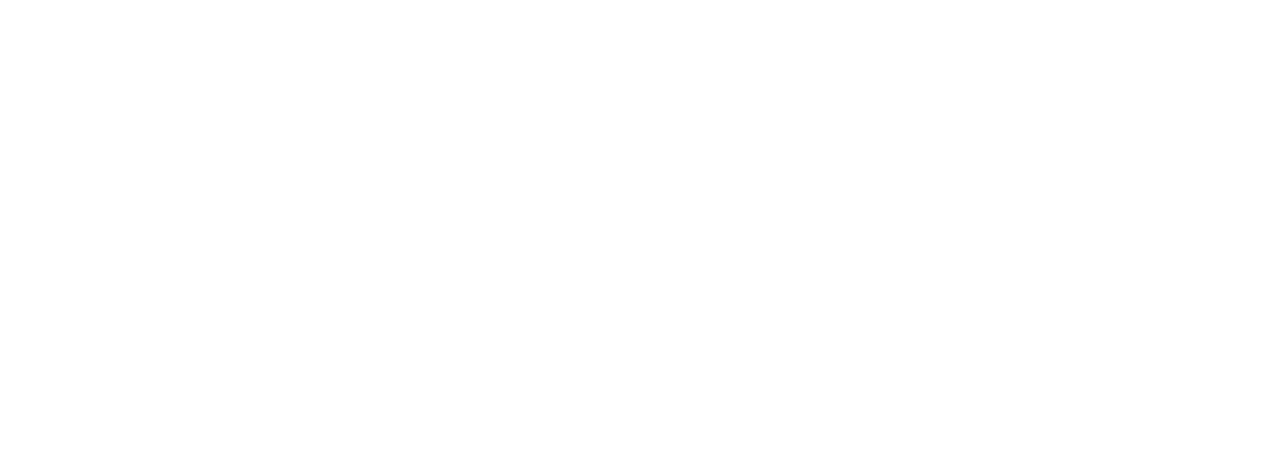
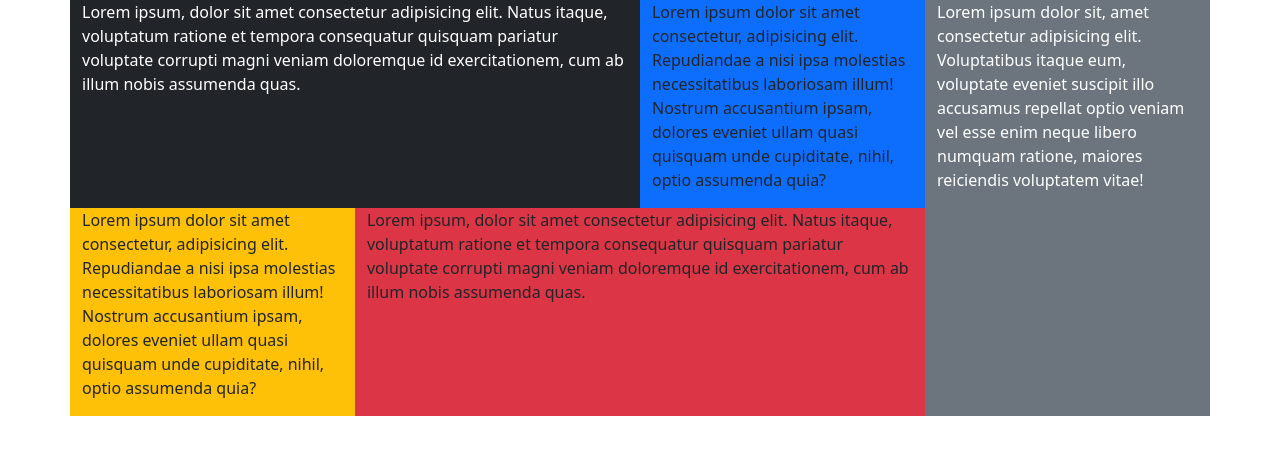
Before and after one commit to andrus3276/boostrap5, a plain HTML site: page index.html in a window 1280 px wide. Drawn offline with nearby package versions, Linux system fonts and the light colour scheme.

Commit message:
agregando codigo

```diff
--- a/index.html
+++ b/index.html
@@ -7,9 +7,29 @@
     <title>Document</title>
 </head>
 <body>
-    <main>
+    <main class="container d-flex">
         <div class="row">
+            <!-- columna izquierda -->
+            <div class="col-12 col-lg-9 bg-primary">
+                <div class="row">
+                    <div class=" col-12 col-lg-8 bg-dark text-white">
+                        <p>Lorem ipsum, dolor sit amet consectetur adipisicing elit. Natus itaque, voluptatum ratione et tempora consequatur quisquam pariatur voluptate corrupti magni veniam doloremque id exercitationem, cum ab illum nobis assumenda quas.</p>
+                    </div>
+                    <div class="col-12 col-lg-4 bg-succes">
+                        <p>Lorem ipsum dolor sit amet consectetur, adipisicing elit. Repudiandae a nisi ipsa molestias necessitatibus laboriosam illum! Nostrum accusantium ipsam, dolores eveniet ullam quasi quisquam unde cupiditate, nihil, optio assumenda quia?</p>
+                    </div>
+                    <div class="col-12 col-lg-4 bg-warning">
+                        <p>Lorem ipsum dolor sit amet consectetur, adipisicing elit. Repudiandae a nisi ipsa molestias necessitatibus laboriosam illum! Nostrum accusantium ipsam, dolores eveniet ullam quasi quisquam unde cupiditate, nihil, optio assumenda quia?</p>
+                    </div>
+                    <div class=" col-12 col-lg-8 bg-danger">
+                        <p>Lorem ipsum, dolor sit amet consectetur adipisicing elit. Natus itaque, voluptatum ratione et tempora consequatur quisquam pariatur voluptate corrupti magni veniam doloremque id exercitationem, cum ab illum nobis assumenda quas.</p>
+                    </div>
 
+                </div>
+            </div>
+            <div class="col-12 col-lg-3 bg-secondary text-white">
+                <p>Lorem ipsum dolor sit, amet consectetur adipisicing elit. Voluptatibus itaque eum, voluptate eveniet suscipit illo accusamus repellat optio veniam vel esse enim neque libero numquam ratione, maiores reiciendis voluptatem vitae!</p>
+            </div>
         </div>
     </main>
 
```
